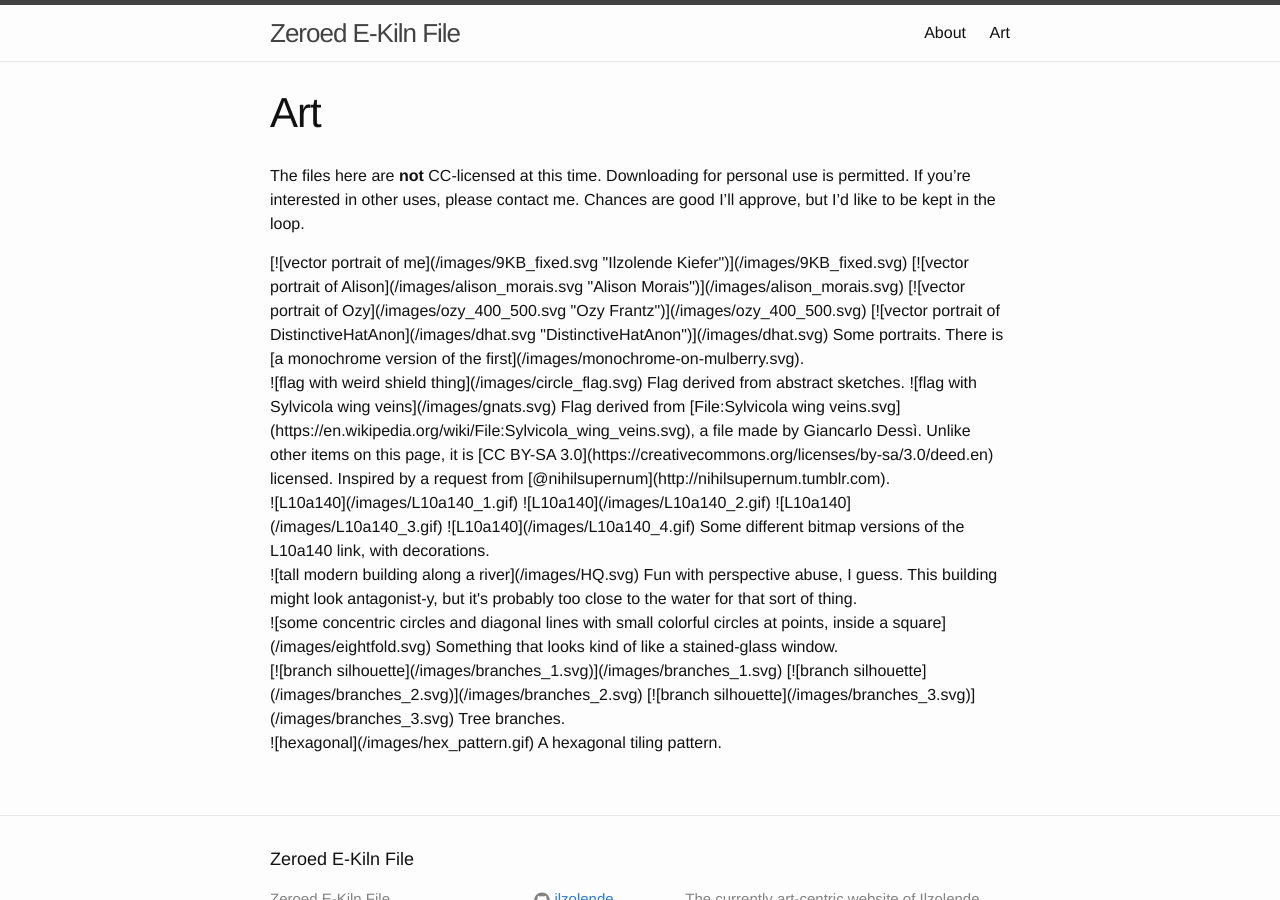
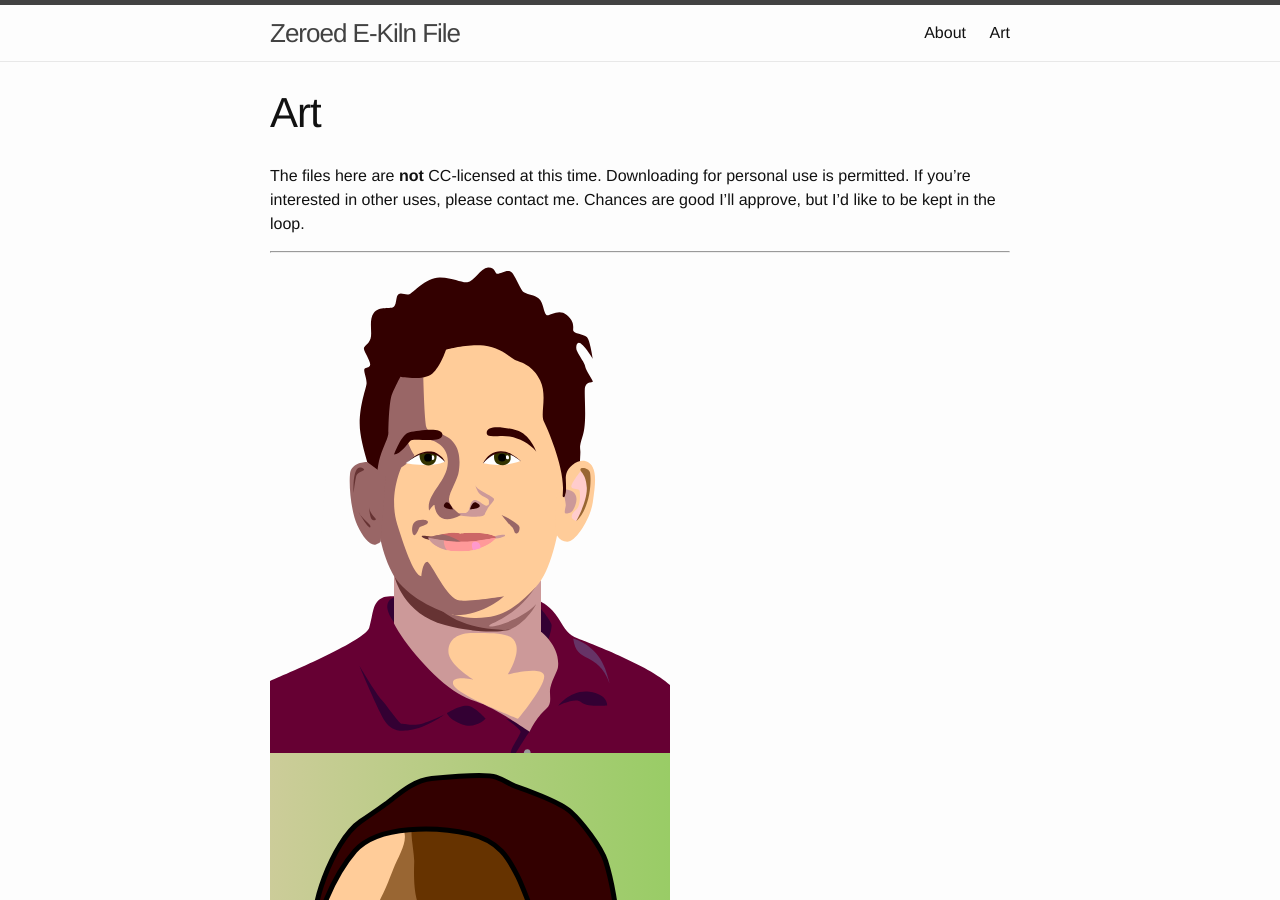
Before and after one commit to ilzolende/ilzolende.github.io, a Jekyll site: the page built from art.md, in a window 1280 px wide and 900 px high. Built offline with Jekyll 4.4.1, drawn with Linux system fonts in a browser that asks for light colours; some of the changed text lies outside the part shown.

Commit message:
replaced <section>s with ***s

```diff
--- a/art.md
+++ b/art.md
@@ -5,16 +5,17 @@ permalink: /art/
 ---
 The files here are **not** CC-licensed at this time. Downloading for personal use is permitted. If you're interested in other uses, please contact me. Chances are good I'll approve, but I'd like to be kept in the loop.
 
-<section>
+***
+
 [![vector portrait of me](/images/9KB_fixed.svg "Ilzolende Kiefer")](/images/9KB_fixed.svg)
 [![vector portrait of Alison](/images/alison_morais.svg "Alison Morais")](/images/alison_morais.svg)
 [![vector portrait of Ozy](/images/ozy_400_500.svg "Ozy Frantz")](/images/ozy_400_500.svg)
 [![vector portrait of DistinctiveHatAnon](/images/dhat.svg "DistinctiveHatAnon")](/images/dhat.svg)
 
 Some portraits. There is [a monochrome version of the first](/images/monochrome-on-mulberry.svg).
-</section>
 
-<section>
+***
+
 ![flag with weird shield thing](/images/circle_flag.svg)
 
 Flag derived from abstract sketches.
@@ -22,38 +23,37 @@ Flag derived from abstract sketches.
 ![flag with Sylvicola wing veins](/images/gnats.svg)
 
 Flag derived from [File:Sylvicola wing veins.svg](https://en.wikipedia.org/wiki/File:Sylvicola_wing_veins.svg), a file made by Giancarlo Dessì. Unlike other items on this page, it is [CC BY-SA 3.0](https://creativecommons.org/licenses/by-sa/3.0/deed.en) licensed. Inspired by a request from [@nihilsupernum](http://nihilsupernum.tumblr.com).
-<section>
 
-<section>
+***
+
 ![L10a140](/images/L10a140_1.gif)
 ![L10a140](/images/L10a140_2.gif)
 ![L10a140](/images/L10a140_3.gif)
 ![L10a140](/images/L10a140_4.gif)
 
 Some different bitmap versions of the L10a140 link, with decorations.
-</section>
 
-<section>
+***
+
 ![tall modern building along a river](/images/HQ.svg)
 
 Fun with perspective abuse, I guess. This building might look antagonist-y, but it's probably too close to the water for that sort of thing.
-</section>
 
-<section>
+***
+
 ![some concentric circles and diagonal lines with small colorful circles at points, inside a square](/images/eightfold.svg)
 
 Something that looks kind of like a stained-glass window.
-</section>
 
-<section>
+***
+
 [![branch silhouette](/images/branches_1.svg)](/images/branches_1.svg)
 [![branch silhouette](/images/branches_2.svg)](/images/branches_2.svg)
 [![branch silhouette](/images/branches_3.svg)](/images/branches_3.svg)
 
 Tree branches.
-</section>
 
-<section>
+***
+
 ![hexagonal](/images/hex_pattern.gif)
 A hexagonal tiling pattern.
-</section>
```
